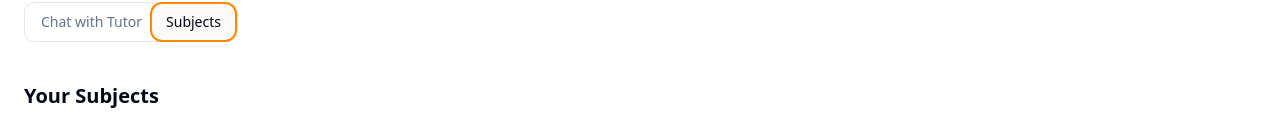
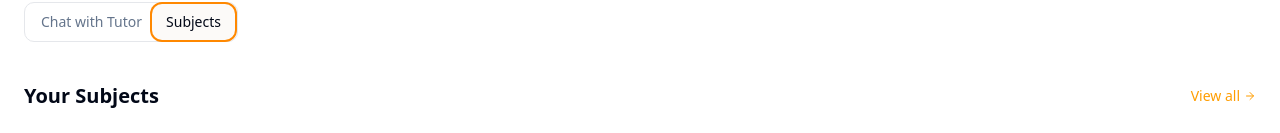
Before and after one commit to yayeeu/tutor-genius-corner, a React (Vite) app: page /chat-tutor in a window 1280 px wide. Both pictures are taken after a click on the tab "Subjects". Shown: the part 179-312 px from the top of the page. Built offline with nearby package versions, Linux system fonts and the light colour scheme.

Commit message:
Add "View all" link
Add a "View all" link to the subject card component.

```diff
--- a/src/pages/ChatTutor.tsx
+++ b/src/pages/ChatTutor.tsx
@@ -78,7 +78,16 @@ const ChatTutor = () => {
 
           <TabsContent value="subjects" className="animate-fade-in">
             <div className="space-y-6">
-              <h2 className="text-xl font-semibold">Your Subjects</h2>
+              <div className="flex justify-between items-center">
+                <h2 className="text-xl font-semibold">Your Subjects</h2>
+                <Link
+                  to="/dashboard"
+                  className="text-sm text-tutor-orange hover:text-tutor-dark-orange flex items-center gap-1"
+                >
+                  View all
+                  <ArrowRight className="h-3 w-3" />
+                </Link>
+              </div>
               <div className="grid grid-cols-1 md:grid-cols-3 gap-6">
                 {subjectData.slice(0, displayedSubjects).map((subject, index) => (
                   <Link to={`/chat-tutor?subject=${subject.title.toLowerCase()}`} key={index}>
```
